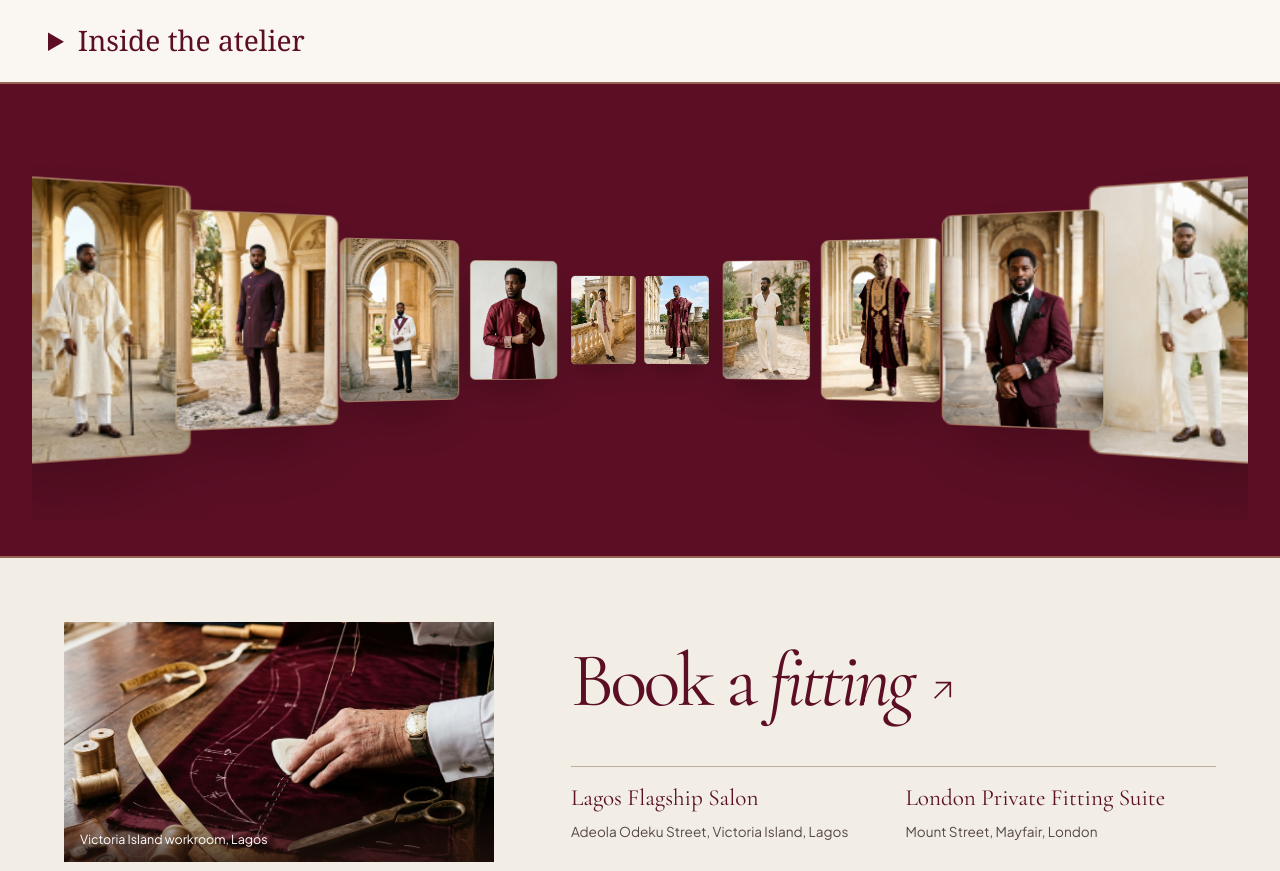
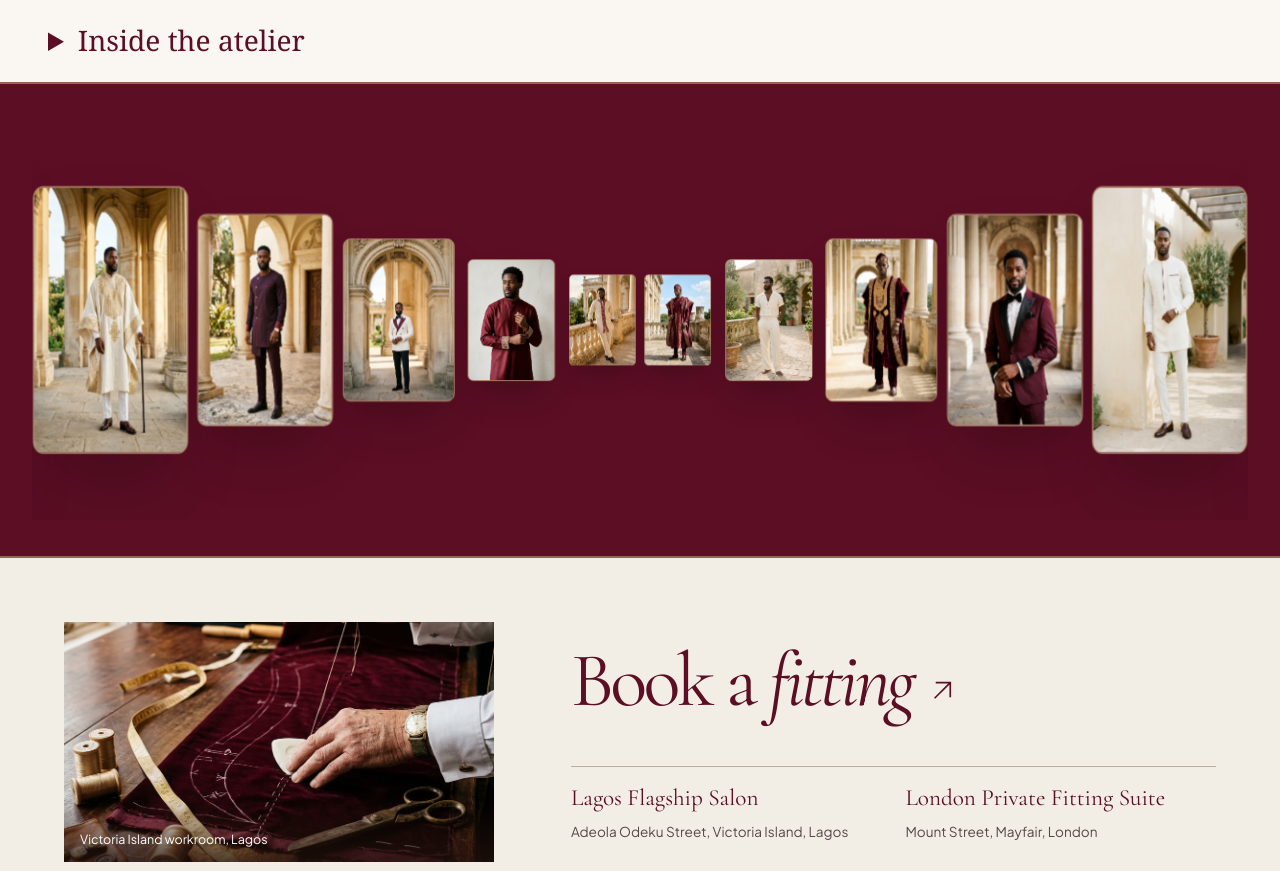
Before and after one commit to Larriee02/RadasApparel, a React (Vite) app: page / in a window 1280 px wide. Shown: the part 2520-3391 px from the top of the page. Built offline with nearby package versions, Linux system fonts and the light colour scheme.

Commit message:
Keep pointer feedback consistent across the curved lookbook

```diff
--- a/src/components/sections/CurvedLookbookSection.jsx
+++ b/src/components/sections/CurvedLookbookSection.jsx
@@ -1,4 +1,4 @@
-import React, { useCallback, useRef, useState } from 'react'
+import React, { useCallback, useRef } from 'react'
 import { motion, useMotionValue, useSpring, useTransform } from 'framer-motion'
 import { CURVED_GALLERY_ITEMS } from '../../data/raddasData'
 import { GarmentVisual } from '../AtelierVisuals'
@@ -12,9 +12,7 @@ const CurvedLookbookPanel = React.memo(function CurvedLookbookPanel({
   item,
   index,
   smoothOffset,
-  isFocused,
   reduceMotion,
-  onFocus,
   onSelect,
 }) {
   const panelTransform = useTransform(smoothOffset, (off) => {
@@ -48,20 +46,14 @@ const CurvedLookbookPanel = React.memo(function CurvedLookbookPanel({
       style={{
         transform: panelTransform,
         opacity: panelOpacity,
-        zIndex: isFocused ? 40 : panelZIndex,
+        zIndex: panelZIndex,
       }}
       className="absolute top-1/2 left-1/2 -ml-[61px] -mt-[83px] w-[122px] h-[166px] preserve-3d gpu-smooth"
     >
       <button
         type="button"
-        onMouseEnter={() => onFocus(item.id)}
-        onFocus={() => onFocus(item.id)}
         onClick={() => onSelect(item.id)}
-        className={`group relative w-full h-full rounded-[8px] overflow-hidden shadow-2xl cursor-pointer transition-transform duration-200 ease-out hover:-translate-y-2.5 hover:scale-[1.06] hover:brightness-110 ${
-          isFocused
-            ? 'border-2 border-[#FAF7F2] ring-2 ring-[#C8A97E]'
-            : 'border border-[#C8A97E]/70 hover:border-[#FAF7F2]'
-        }`}
+        className="group relative block w-full h-full overflow-hidden rounded-[8px] border border-[#C8A97E]/70 shadow-2xl cursor-pointer transition-colors hover:border-[#FAF7F2] hover:ring-2 hover:ring-[#C8A97E] focus-visible:ring-2 focus-visible:ring-[#C8A97E]"
         aria-label={`Open ${item.title} full outfit in gallery`}
       >
         <GarmentVisual
@@ -71,7 +63,7 @@ const CurvedLookbookPanel = React.memo(function CurvedLookbookPanel({
           tone={item.tone}
           zoomOnHover
           eager
-          className="w-full h-full"
+          className="pointer-events-none w-full h-full"
         />
       </button>
     </motion.div>
@@ -80,10 +72,9 @@ const CurvedLookbookPanel = React.memo(function CurvedLookbookPanel({
 
 /**
  * Section 04 — 3D Concave Perspective Lookbook Wall (16 Outfits).
- * Isolates pointer MotionValue glide & hover focus state so hovering never re-renders the App root.
+ * Pointer movement updates the spring without re-rendering the wall.
  */
 function CurvedLookbookSection({ shouldReduceMotion, onOpenOutfitInGallery }) {
-  const [hoveredLookId, setHoveredLookId] = useState(CURVED_GALLERY_ITEMS[0].id)
   const touchStartXRef = useRef(null)
   const touchStartOffsetRef = useRef(0)
   const lookbookOffset = useMotionValue(0)
@@ -137,19 +128,17 @@ function CurvedLookbookSection({ shouldReduceMotion, onOpenOutfitInGallery }) {
           onMouseMove={handleLookbookPointerMove}
           onTouchStart={handleLookbookTouchStart}
           onTouchMove={handleLookbookTouchMove}
-          className="relative w-full h-[190px] sm:h-[290px] md:h-[360px] lg:h-[400px] overflow-hidden cursor-ew-resize"
+          className="relative w-full h-[190px] sm:h-[290px] md:h-[360px] lg:h-[400px] overflow-hidden cursor-pointer"
           style={{ perspective: '1200px' }}
         >
-          <div className="relative w-full h-full preserve-3d scale-[0.42] sm:scale-[0.68] md:scale-[0.86] lg:scale-100 origin-center">
+          <div className="relative w-full h-full scale-[0.42] sm:scale-[0.68] md:scale-[0.86] lg:scale-100 origin-center">
             {CURVED_GALLERY_ITEMS.map((item, idx) => (
               <CurvedLookbookPanel
                 key={item.id}
                 item={item}
                 index={idx}
                 smoothOffset={smoothLookbookOffset}
-                isFocused={hoveredLookId === item.id}
                 reduceMotion={shouldReduceMotion}
-                onFocus={setHoveredLookId}
                 onSelect={onOpenOutfitInGallery}
               />
             ))}
```
